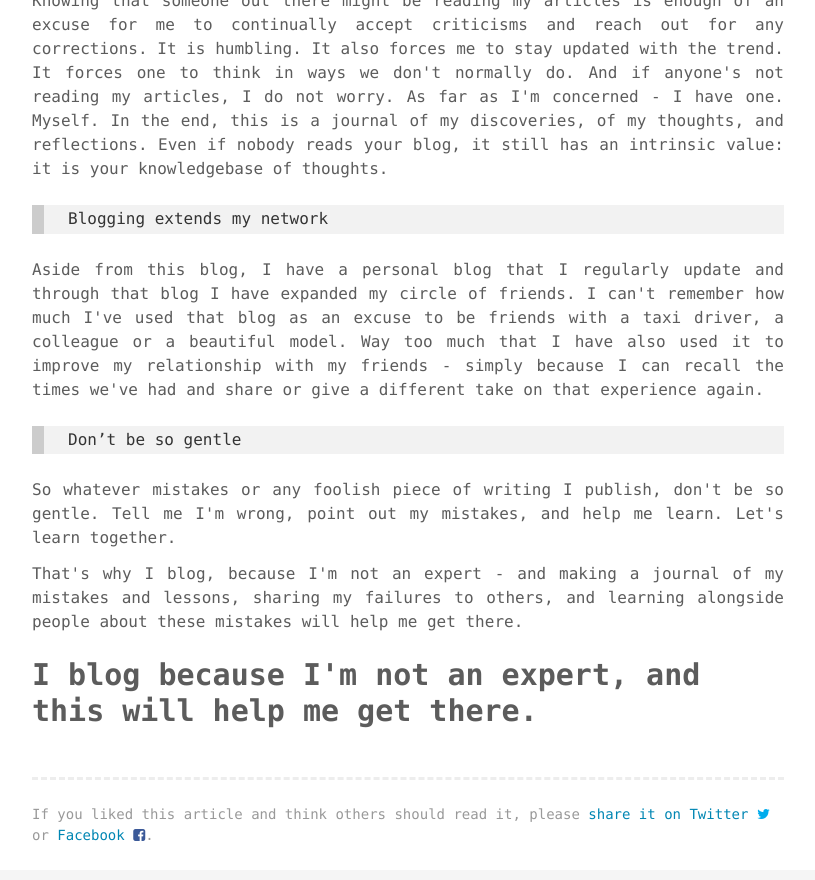
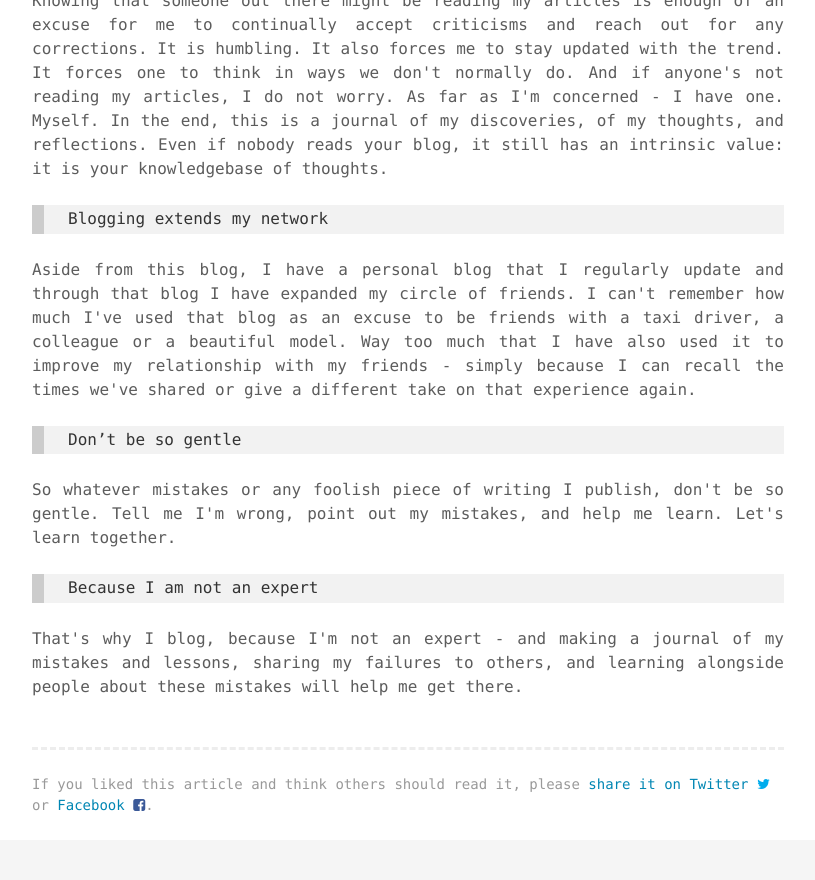
Before and after one commit to jpamata/jpamata.github.io, a Jekyll site: the page built from _posts/2017-9-23-I-Blog-Because.md, in a window 1280 px wide and 900 px high, scrolled down 1172 px. Shown: the top 880 px of the window, without its empty margins (232-1047 px from the left). Built offline with Jekyll 4.4.1, drawn with Linux system fonts in a browser that asks for light colours; comment, search, counter and statistics services are not loaded.

Commit message:
Update 2017-9-23-I-Blog-Because.md

```diff
--- a/_posts/2017-9-23-I-Blog-Because.md
+++ b/_posts/2017-9-23-I-Blog-Because.md
@@ -39,12 +39,11 @@ categories: reflection
 
  > Blogging extends my network
 
- <p align="justify">Aside from this blog, I have a personal blog that I regularly update and through that blog I have expanded my circle of friends. I can't remember how much I've used that blog as an excuse to be friends with a taxi driver, a colleague or a beautiful model. Way too much that I have also used it to improve my relationship with my friends - simply because I can recall the times we've had and share or give a different take on that experience again.</p>
+ <p align="justify">Aside from this blog, I have a personal blog that I regularly update and through that blog I have expanded my circle of friends. I can't remember how much I've used that blog as an excuse to be friends with a taxi driver, a colleague or a beautiful model. Way too much that I have also used it to improve my relationship with my friends - simply because I can recall the times we've shared or give a different take on that experience again.</p>
 
  > Don't be so gentle
 
- <p align="justify">So whatever mistakes or any foolish piece of writing I publish, don't be so gentle. Tell me I'm wrong, point out my mistakes, and help me learn. Let's learn together.</p>
+<p align="justify">So whatever mistakes or any foolish piece of writing I publish, don't be so gentle. Tell me I'm wrong, point out my mistakes, and help me learn. Let's learn together.</p>
 
+ > Because I am not an expert
  <p align="justify">That's why I blog, because I'm not an expert - and making a journal of my mistakes and lessons, sharing my failures to others, and learning alongside people about these mistakes will help me get there. </p>
-
- <h1>I blog because I'm not an expert, and this will help me get there.</h1>
```
